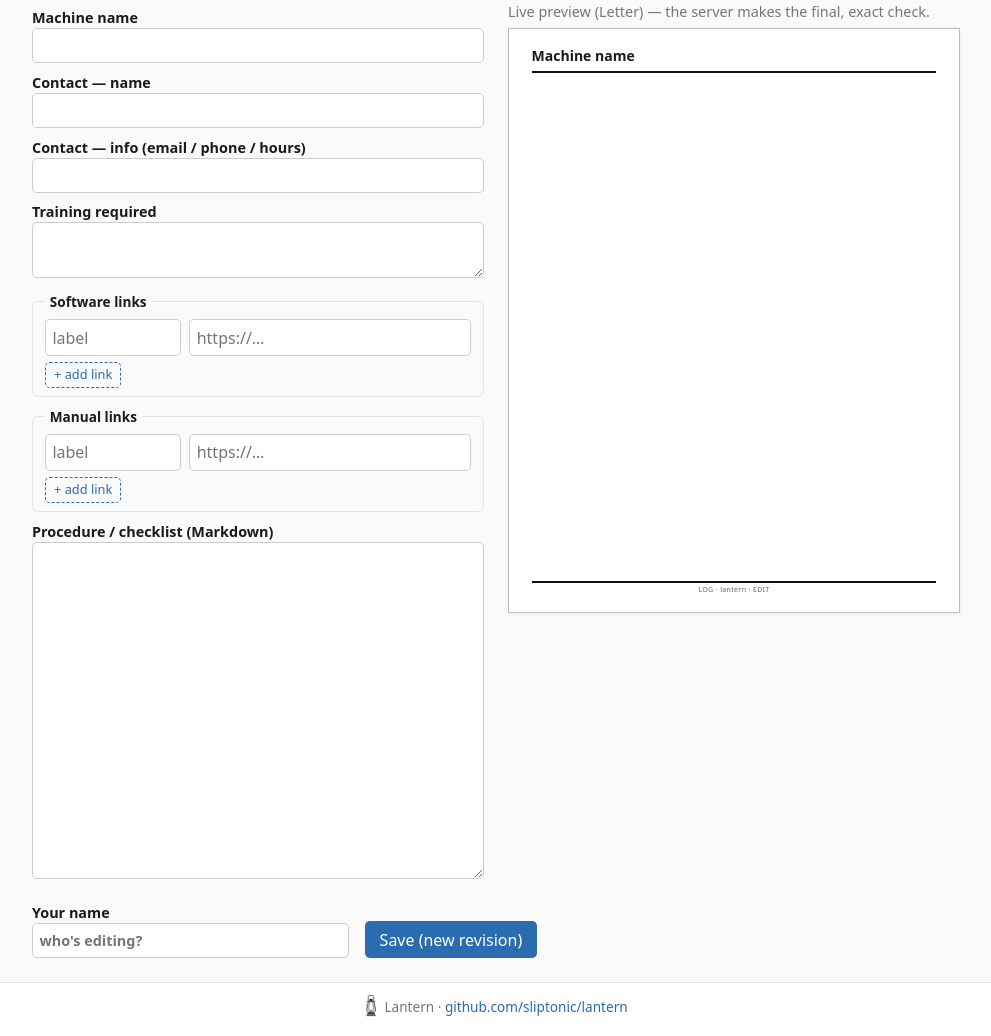
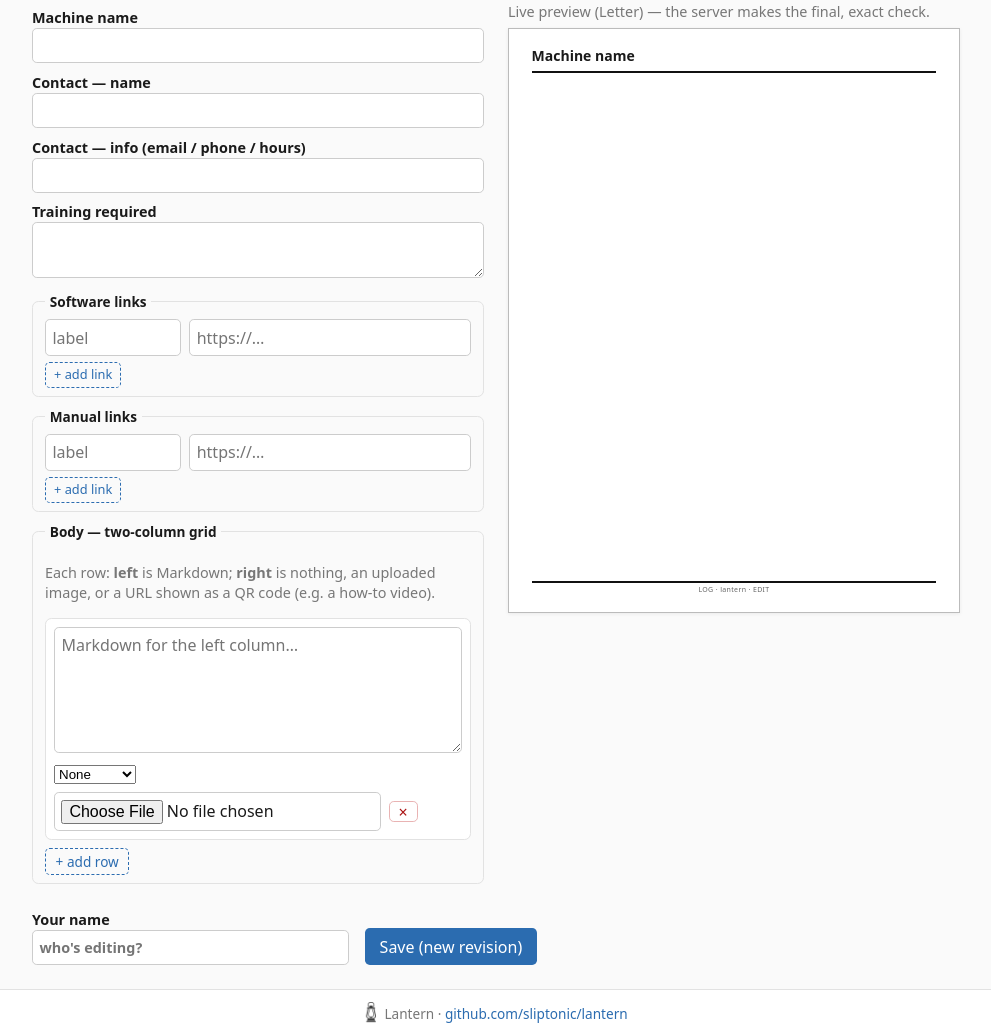
Before and after one commit to sliptonic/lantern, a FastAPI app: page /new in a window 1280 px wide. Shown: the part 225-1261 px from the top of the page, without its empty margins (144-1135 px from the left). Run offline with FastAPI, Linux system fonts and the light colour scheme; data that the repository does not hold is empty.

Commit message:
Two-column body grid with image and QR-code rows
Replace the single freeform markdown body with an ordered grid of Body Rows:
each row has a left Markdown column and a right side that is nothing, an
uploaded image, or a URL rendered as a QR code (e.g. a how-to video).

- models: BodyRow (left, kind none|image|qr, value); Sheet.rows replaces body;
  legacy `body` frontmatter auto-migrates to a single row.
- images.py: flat image pool in /data/images (token-named); AJAX upload
  (/image/upload) and serving (/image/{token}); inlined as data URIs in PDFs.
  Not git-versioned (text stays in git; binaries in the snapshot-backed volume).
- qr.url_qr() for arbitrary URLs.
- render: _build_html builds per-row context (left_html, image_data, qr_data,
  url); built-in templates render the 2-col grid (full-width when no right).
- editor: a row grid (add/remove), each row's right toggles None / Image
  (upload + thumbnail) / QR (URL); editor.js drives it and the live grid preview.
- seed samples converted to rows incl. a QR "watch the video" row.
- glossary updated; tests for rows, image upload/serve, QR render, and legacy
  migration. pytest 17 passed, ruff clean.

Verified in Docker: seeded sheet renders a QR row; an uploaded image and a QR
both render in a real 1-page PDF; editor grid + AJAX upload + live preview work
in a real browser.

Co-Authored-By: Claude Opus 4.8 (1M context) <noreply@anthropic.com>

```diff
--- a/app/config.py
+++ b/app/config.py
@@ -52,6 +52,11 @@ class Settings:
         return self.data_dir / "templates"
 
     @property
+    def images_dir(self) -> Path:
+        """Flat pool of images embedded in sheet bodies."""
+        return self.data_dir / "images"
+
+    @property
     def db_path(self) -> Path:
         """SQLite file: usage log + print-queue state."""
         return self.data_dir / "lantern.db"
--- a/app/content.py
+++ b/app/content.py
@@ -106,7 +106,8 @@ def save(sheet: Sheet, author: str, message: str | None = None) -> str:
     """Persist a Sheet and commit it. Returns the new commit sha (Revision)."""
     repo = _repo()
     path = _path_for(sheet.slug)
-    post = frontmatter.Post(sheet.body, **sheet.frontmatter())
+    # Body rows live in the frontmatter; the file body itself stays empty.
+    post = frontmatter.Post("", **sheet.frontmatter())
     path.write_bytes(frontmatter.dumps(post).encode("utf-8"))
 
     rel = _relpath(sheet.slug)
--- a/app/qr.py
+++ b/app/qr.py
@@ -25,3 +25,8 @@ def edit_qr(slug: str) -> str:
     """QR that opens the Editor for a Sheet."""
     base = get_settings().base_url
     return _data_uri(f"{base}/sheet/{slug}/edit")
+
+
+def url_qr(url: str) -> str:
+    """QR for an arbitrary URL (e.g. a how-to video) in a body row."""
+    return _data_uri(url)
--- a/app/sheet_templates.py
+++ b/app/sheet_templates.py
@@ -38,7 +38,8 @@ CONTEXT_VARS = [
     ("sheet.contact.name / sheet.contact.info", "Contact person"),
     ("sheet.training_required", "Training requirement text"),
     ("sheet.software_links / sheet.manual_links", "Lists of {label, url}"),
-    ("body_html", "The rendered Markdown procedure (mark | safe)"),
+    ("rows", "Body grid rows: each has left_html, kind, image_data, qr_data, url"),
+    ("body_html", "Legacy: all rows' left columns joined (mark | safe)"),
     ("logo_data", "Uploaded makerspace logo as a data URI (or None)"),
     ("brand_mark", "Lantern brand mark as a data URI"),
     ("log_qr / edit_qr", "QR code data URIs"),
--- /dev/null
+++ b/app/static/editor.js
@@ -0,0 +1,118 @@
+/* Lantern sheet editor: two-column body grid + live preview.
+ *
+ * Each body row has a left Markdown textarea and a right side that is None,
+ * an Image (uploaded immediately via AJAX, referenced by token), or a QR from
+ * a URL. The single `row_value` field per row carries the image token or the
+ * URL, so the save form stays text-only.
+ */
+(function () {
+  "use strict";
+
+  function md(s) { return window.lanternMarkdown ? window.lanternMarkdown(s) : ""; }
+
+  // Configure a row's right-side controls from its current kind/value.
+  function syncRow(row) {
+    var kind = row.querySelector(".row-kind").value;
+    var value = row.querySelector(".row-value");
+    var imgCtl = row.querySelector(".row-image-ctl");
+    var thumb = row.querySelector(".row-image-thumb");
+    if (kind === "qr") {
+      value.type = "text"; value.hidden = false; value.placeholder = "https://video-url…";
+      imgCtl.hidden = true;
+    } else if (kind === "image") {
+      value.type = "hidden"; value.hidden = true;
+      imgCtl.hidden = false;
+      if (value.value) { thumb.src = "/image/" + value.value; thumb.hidden = false; }
+      else { thumb.hidden = true; }
+    } else { // none
+      value.type = "hidden"; value.hidden = true; value.value = "";
+      imgCtl.hidden = true; thumb.hidden = true;
+    }
+  }
+
+  function uploadImage(row, file) {
+    var fd = new FormData();
+    fd.append("image", file);
+    fetch("/image/upload", { method: "POST", body: fd })
+      .then(function (r) { if (!r.ok) throw new Error("upload failed"); return r.json(); })
+      .then(function (j) {
+        var value = row.querySelector(".row-value");
+        var thumb = row.querySelector(".row-image-thumb");
+        value.value = j.token;
+        thumb.src = j.url; thumb.hidden = false;
+        renderPreview();
+      })
+      .catch(function () { alert("Image upload failed."); });
+  }
+
+  function wireRow(row) {
+    syncRow(row);
+    row.querySelector(".row-kind").addEventListener("change", function () { syncRow(row); renderPreview(); });
+    var file = row.querySelector(".row-image-file");
+    if (file) file.addEventListener("change", function () {
+      if (file.files && file.files[0]) uploadImage(row, file.files[0]);
+    });
+    var rm = row.querySelector(".remove-row");
+    if (rm) rm.addEventListener("click", function () {
+      var grid = document.getElementById("body-grid");
+      if (grid.querySelectorAll(".body-row").length > 1) row.remove();
+      else { row.querySelector("textarea").value = ""; row.querySelector(".row-kind").value = "none"; syncRow(row); }
+      renderPreview();
+    });
+  }
+
+  var preview, warn;
+  function renderPreview() {
+    if (!preview) return;
+    var rows = document.querySelectorAll("#body-grid .body-row");
+    preview.innerHTML = "";
+    rows.forEach(function (row) {
+      var left = row.querySelector("textarea[name=row_left]").value;
+      var kind = row.querySelector(".row-kind").value;
+      var value = row.querySelector(".row-value").value;
+      var hasRight = (kind === "image" || kind === "qr") && value;
+      var pr = document.createElement("div");
+      pr.className = "pp-row" + (hasRight ? "" : " full");
+      var l = document.createElement("div"); l.className = "pp-left"; l.innerHTML = md(left);
+      pr.appendChild(l);
+      if (kind === "image" && value) {
+        var r = document.createElement("div"); r.className = "pp-right";
+        var im = document.createElement("img"); im.src = "/image/" + value; r.appendChild(im);
+        pr.appendChild(r);
+      } else if (kind === "qr" && value) {
+        var q = document.createElement("div"); q.className = "pp-right pp-qr";
+        q.textContent = "▢ QR → " + value; pr.appendChild(q);
+      }
+      preview.appendChild(pr);
+    });
+    var over = preview.scrollHeight > preview.clientHeight + 1;
+    preview.classList.toggle("overflowing", over);
+    if (warn) warn.style.display = over ? "block" : "none";
+  }
+
+  document.addEventListener("DOMContentLoaded", function () {
+    var grid = document.getElementById("body-grid");
+    if (!grid) return;
+    preview = document.getElementById("preview-body");
+    warn = document.getElementById("overflow-warn");
+    var title = document.getElementById("preview-title");
+    var machine = document.querySelector('input[name="machine"]');
+
+    grid.querySelectorAll(".body-row").forEach(wireRow);
+
+    var add = document.getElementById("add-row");
+    if (add) add.addEventListener("click", function () {
+      var tpl = document.getElementById("row-tpl");
+      var node = tpl.content.firstElementChild.cloneNode(true);
+      grid.appendChild(node);
+      wireRow(node);
+      renderPreview();
+    });
+
+    grid.addEventListener("input", renderPreview);
+    if (machine && title) machine.addEventListener("input", function () {
+      title.textContent = machine.value || "Machine name";
+    });
+    renderPreview();
+  });
+})();
--- a/app/static/preview.js
+++ b/app/static/preview.js
@@ -1,9 +1,8 @@
-/* Lantern editor live preview — offline, no dependencies.
+/* Lantern Markdown subset renderer (offline, no dependencies).
  *
- * A small Markdown subset renderer drives an approximate single-page preview.
- * It is intentionally lightweight: the AUTHORITATIVE render + overflow check is
- * server-side (headless Chromium). This gives the editor instant "will it fit?"
- * feedback while typing.
+ * Exposes window.lanternMarkdown(src) -> HTML. Used by the editor's live
+ * preview. The AUTHORITATIVE render is server-side (headless Chromium); this is
+ * a lightweight approximation for instant feedback.
  */
 (function () {
   "use strict";
@@ -11,7 +10,6 @@
   function esc(s) {
     return s.replace(/&/g, "&amp;").replace(/</g, "&lt;").replace(/>/g, "&gt;");
   }
-
   function inline(s) {
     return esc(s)
       .replace(/\[([^\]]+)\]\(([^)]+)\)/g, '<a href="$2">$1</a>')
@@ -19,26 +17,17 @@
       .replace(/(^|[^*])\*([^*]+)\*/g, "$1<em>$2</em>")
       .replace(/`([^`]+)`/g, "<code>$1</code>");
   }
-
-  // Minimal block-level Markdown -> HTML (headings, lists, quote, hr, p).
   function mdToHtml(src) {
     var lines = (src || "").split(/\r?\n/);
     var out = [], list = null, para = [];
-
-    function flushPara() {
-      if (para.length) { out.push("<p>" + inline(para.join(" ")) + "</p>"); para = []; }
-    }
-    function flushList() {
-      if (list) { out.push("</" + list + ">"); list = null; }
-    }
-
+    function flushPara() { if (para.length) { out.push("<p>" + inline(para.join(" ")) + "</p>"); para = []; } }
+    function flushList() { if (list) { out.push("</" + list + ">"); list = null; } }
     for (var i = 0; i < lines.length; i++) {
       var ln = lines[i];
       var h = /^(#{1,6})\s+(.*)$/.exec(ln);
       var ul = /^\s*[-*]\s+(.*)$/.exec(ln);
       var ol = /^\s*\d+\.\s+(.*)$/.exec(ln);
       var quote = /^>\s?(.*)$/.exec(ln);
-
       if (ln.trim() === "") { flushPara(); flushList(); continue; }
       if (/^(---|\*\*\*|___)\s*$/.test(ln)) { flushPara(); flushList(); out.push("<hr>"); continue; }
       if (h) { flushPara(); flushList(); out.push("<h" + h[1].length + ">" + inline(h[2]) + "</h" + h[1].length + ">"); continue; }
@@ -47,7 +36,7 @@
         var want = ul ? "ul" : "ol";
         if (list && list !== want) flushList();
         if (!list) { list = want; out.push("<" + list + ">"); }
-        out.push("<li>" + inline((ul ? ul[1] : ol[1])) + "</li>");
+        out.push("<li>" + inline(ul ? ul[1] : ol[1]) + "</li>");
         continue;
       }
       flushList();
@@ -58,25 +47,5 @@
     return out.join("\n");
   }
 
-  document.addEventListener("DOMContentLoaded", function () {
-    var body = document.getElementById("body");
-    var preview = document.getElementById("preview-body");
-    var title = document.getElementById("preview-title");
-    var machine = document.querySelector('input[name="machine"]');
-    var warn = document.getElementById("overflow-warn");
-    if (!body || !preview) return;
-
-    function update() {
-      preview.innerHTML = mdToHtml(body.value);
-      if (title && machine) title.textContent = machine.value || "Machine name";
-      // Overflow when the rendered body is taller than its page-body area.
-      var over = preview.scrollHeight > preview.clientHeight + 1;
-      preview.classList.toggle("overflowing", over);
-      if (warn) warn.style.display = over ? "block" : "none";
-    }
-
-    body.addEventListener("input", update);
-    if (machine) machine.addEventListener("input", update);
-    update();
-  });
+  window.lanternMarkdown = mdToHtml;
 })();
--- a/app/static/style.css
+++ b/app/static/style.css
@@ -77,6 +77,24 @@ section { margin-bottom: 2rem; }
                                    background:#fff; padding:6px; border-radius:.3rem; display:block; }
 .logo-pick input[type=file] { width:auto; }
 .logo-preview-wrap { margin-top:.6rem; }
+/* Body grid editor */
+.body-section { border:1px solid var(--line); border-radius:.4rem; padding:.5rem .75rem; margin:.6rem 0; }
+.body-section legend { font-weight:600; font-size:.85rem; padding:0 .3rem; }
+.body-row { border:1px solid var(--line); border-radius:.4rem; padding:.5rem; margin-bottom:.5rem; background:#fff; }
+.body-row textarea { width:100%; font:inherit; }
+.brow-right { display:flex; gap:.5rem; align-items:center; margin-top:.4rem; flex-wrap:wrap; }
+.brow-right .row-kind { width:auto; }
+.brow-right .row-value { flex:1; min-width:8rem; }
+.row-image-ctl { display:inline-flex; gap:.5rem; align-items:center; }
+.row-image-thumb { height:2.4rem; border:1px solid var(--line); border-radius:.2rem; background:#fff; }
+.remove-row { background:none; color:#a11; border:1px solid #e9b3b3; padding:.1rem .55rem; line-height:1; }
+.add-body-row { background:none; color:var(--accent); border:1px dashed var(--accent); padding:.2rem .6rem; font-size:.85rem; }
+/* Preview grid rows */
+.pp-row { display:grid; grid-template-columns:1fr 38%; gap:6px; margin-bottom:5px; align-items:start; }
+.pp-row.full { grid-template-columns:1fr; }
+.pp-right img { max-width:100%; max-height:64px; display:block; margin-left:auto; }
+.pp-qr { font-size:7px; color:#555; border:1px dashed #bbb; padding:3px; text-align:center; word-break:break-all; }
+
 .start-from { display:flex; align-items:center; gap:.4rem; flex-wrap:wrap; margin:.4rem 0 1rem; }
 .start-from .label { text-transform:uppercase; letter-spacing:.04em; color:var(--muted); font-size:.7rem; }
 .start-from .chip { border:1px solid var(--line); border-radius:1rem; padding:.15rem .7rem; font-size:.85rem; background:#fff; }
--- a/app/templates/sheet_edit.html
+++ b/app/templates/sheet_edit.html
@@ -1,12 +1,36 @@
 {% extends "base.html" %}
 {% block title %}{{ "New sheet" if is_new else "Edit " + slug }} — Lantern{% endblock %}
-{% block head %}<script src="/static/preview.js"></script>{% endblock %}
+{% block head %}
+<script src="/static/preview.js"></script>
+<script src="/static/editor.js"></script>
+{% endblock %}
+
+{# One body-grid editor row. Reused for server-rendered rows and the JS template. #}
+{% macro body_row(row) %}
+<div class="body-row">
+  <textarea name="row_left" rows="5" placeholder="Markdown for the left column…">{{ row.left }}</textarea>
+  <div class="brow-right">
+    <select name="row_kind" class="row-kind">
+      <option value="none" {{ "selected" if row.kind == "none" }}>None</option>
+      <option value="image" {{ "selected" if row.kind == "image" }}>Image</option>
+      <option value="qr" {{ "selected" if row.kind == "qr" }}>QR (URL)</option>
+    </select>
+    <input type="text" name="row_value" class="row-value" value="{{ row.value }}">
+    <span class="row-image-ctl" hidden>
+      <input type="file" accept="image/*" class="row-image-file">
+      <img class="row-image-thumb" alt="" hidden>
+    </span>
+    <button type="button" class="remove-row" title="Remove row">×</button>
+  </div>
+</div>
+{% endmacro %}
+
 {% block content %}
 <h1>{{ "New Info-Sheet" if is_new else "Edit: " + (sheet.machine or slug) }}</h1>
 
 {% if overflowing %}
 <div class="overflow-banner">⚠️ This sheet is <strong>too long to fit one page</strong>, so it's held
-  out of the print queue. Trim the procedure until the preview fits, then save again.</div>
+  out of the print queue. Trim the body until the preview fits, then save again.</div>
 {% endif %}
 
 {% if is_new and samples %}
@@ -59,9 +83,16 @@
       </fieldset>
       {% endfor %}
 
-      <label>Procedure / checklist (Markdown)
-        <textarea name="body" rows="16" id="body">{{ sheet.body }}</textarea>
-      </label>
+      <fieldset class="body-section">
+        <legend>Body — two-column grid</legend>
+        <p class="muted">Each row: <strong>left</strong> is Markdown; <strong>right</strong> is nothing,
+          an uploaded image, or a URL shown as a QR code (e.g. a how-to video).</p>
+        <div id="body-grid">
+          {% set rows = sheet.rows if sheet.rows else [{"left": "", "kind": "none", "value": ""}] %}
+          {% for row in rows %}{{ body_row(row) }}{% endfor %}
+        </div>
+        <button type="button" id="add-row" class="add-body-row">+ add row</button>
+      </fieldset>
     </div>
 
     <div class="preview-pane">
@@ -84,13 +115,14 @@
   </div>
 </form>
 
+<template id="row-tpl">{{ body_row({"left": "", "kind": "none", "value": ""}) }}</template>
+
 <script>
   // "+ add link" clones the last row in its group and clears it.
   document.querySelectorAll(".add-row").forEach(function (btn) {
     btn.addEventListener("click", function () {
       var rows = btn.previousElementSibling;          // .link-rows
-      var last = rows.lastElementChild;
-      var copy = last.cloneNode(true);
+      var copy = rows.lastElementChild.cloneNode(true);
       copy.querySelectorAll("input").forEach(function (i) { i.value = ""; });
       rows.appendChild(copy);
     });
```
Also changed, not shown: UBIQUITOUS_LANGUAGE.md (+16 -2 lines), app/images.py (added, +57 -0 lines), app/models.py (+41 -4 lines), app/routes/sheets.py (+60 -8 lines), app/seed.py (+19 -7 lines), app/templates/sheets/classic.html (+18 -1 lines), app/templates/sheets/default.html (+18 -2 lines), tests/test_smoke.py (+41 -3 lines), branding/lantern-icon.svg (added), branding/lantern.svg (added).
